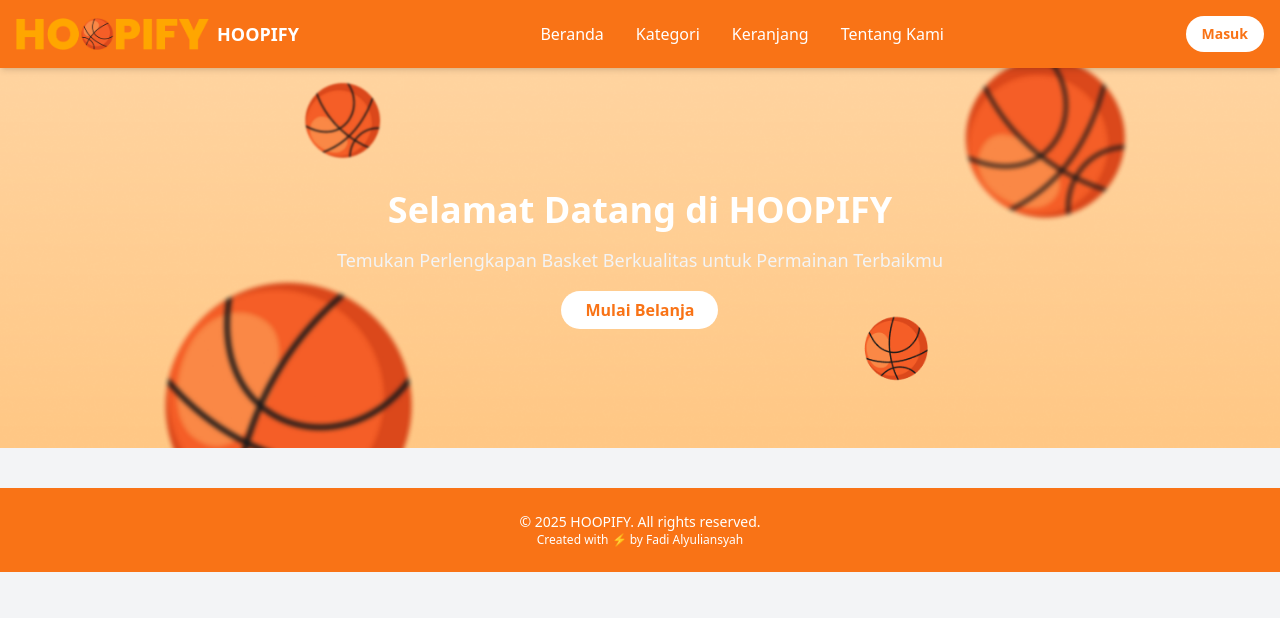
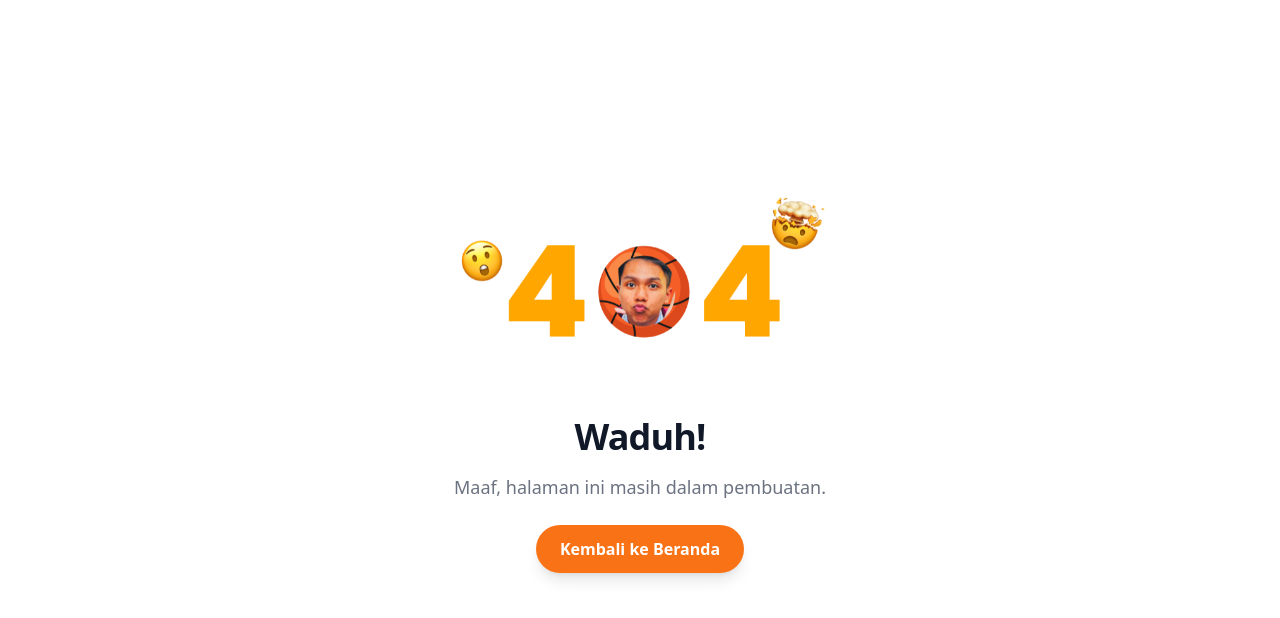
Before and after one commit to faadiial/hoopify, a plain HTML site: page produk.html in a window 1280 px wide. Drawn offline with nearby package versions, Linux system fonts and the light colour scheme.

Commit message:
Update produk.html

```diff
--- a/produk.html
+++ b/produk.html
@@ -1,73 +1,20 @@
 <!DOCTYPE html>
 <html lang="id">
 <head>
-    <meta charset="utf-8"/>
-    <meta content="width=device-width, initial-scale=1.0" name="viewport"/>
-    <title>HOOPIFY - Toko Peralatan Basket Online</title>
-    <link href="https://fonts.googleapis.com/css2?family=Poppins:wght@300;400;500;600;700&display=swap" rel="stylesheet"/>
-    <link href="https://cdnjs.cloudflare.com/ajax/libs/font-awesome/6.0.0/css/all.min.css" rel="stylesheet"/>
+    <meta charset="UTF-8">
+    <meta name="viewport" content="width=device-width, initial-scale=1.0">
+    <title>Oops! Error 404</title>
+    <link href="https://fonts.googleapis.com/css2?family=Poppins:wght@700&display=swap" rel="stylesheet">
     <script src="https://cdn.tailwindcss.com"></script>
 </head>
-<body class="font-poppins bg-gray-100">
-    <!-- Navbar -->
-    <nav class="bg-orange-500 text-white fixed w-full top-0 z-50 shadow-md">
-        <div class="container mx-auto px-4 py-4 flex justify-between items-center">
-            <a class="flex items-center space-x-2" href="index.html">
-                <img alt="Logo HOOPIFY" class="h-8" src="logo/logo.png"/>
-                <span class="text-lg font-semibold">HOOPIFY</span>
-            </a>
-            <div class="hidden md:flex space-x-8 font-medium">
-                <a class="hover:text-gray-200 transition" href="index.html">Beranda</a>
-                <a class="hover:text-gray-200 transition" href="kategori.html">Kategori</a>
-                <a class="hover:text-gray-200 transition" href="keranjang.html">Keranjang</a>
-                <a class="hover:text-gray-200 transition" href="tentang.html">Tentang Kami</a>
-            </div>
-            <div class="flex items-center space-x-4">
-                <a class="bg-white text-orange-500 px-4 py-2 rounded-full text-sm font-semibold hover:bg-gray-200 transition" href="login.html">Masuk</a>
-                <button class="menu-toggle text-xl md:hidden" onclick="toggleMenu()">
-                    <i class="fas fa-bars"></i>
-                </button>
-            </div>
+<body class="flex items-center justify-center min-h-screen bg-white text-gray-800 font-poppins">
+    <div class="container mx-auto px-6 flex flex-col items-center text-center">
+        <div class="md:w lg:w-1/2 flex justify-center">
+            <img src="logo/error.png" alt="Error Illustration" class="w-96 animate-bounce" />
         </div>
-    </nav>
-
-    <!-- Mobile Menu -->
-    <div id="mobileMenu" class="fixed left-0 top-0 w-full h-screen bg-black bg-opacity-50 hidden z-40">
-        <div class="w-64 bg-white h-full shadow-md p-6">
-            <button class="text-gray-800 text-2xl mb-6" onclick="toggleMenu()">
-                <i class="fas fa-times"></i>
-            </button>
-            <nav class="space-y-4">
-                <a class="block text-gray-800 font-medium hover:text-orange-500" href="index.html">Beranda</a>
-                <a class="block text-gray-800 font-medium hover:text-orange-500" href="kategori.html">Kategori</a>
-                <a class="block text-gray-800 font-medium hover:text-orange-500" href="keranjang.html">Keranjang</a>
-                <a class="block text-gray-800 font-medium hover:text-orange-500" href="tentang.html">Tentang Kami</a>
-            </nav>
-        </div>
+        <h2 class="mt-6 text-4xl font-bold tracking-tight text-gray-900">Waduh!</h2>
+        <p class="mt-4 text-lg text-gray-500">Maaf, halaman ini masih dalam pembuatan.</p>
+        <a href="index.html" class="mt-6 inline-block bg-orange-500 text-white px-6 py-3 rounded-full font-semibold shadow-lg hover:bg-orange-600 transition">Kembali ke Beranda</a>
     </div>
-
-    <!-- Header Section -->
-    <header class="mt-16 h-96 bg-[url('logo/bg.png')] bg-no-repeat bg-center bg-cover flex items-center justify-center text-center px-4">
-        <div>
-            <h1 class="text-4xl font-bold text-white mb-4">Selamat Datang di HOOPIFY</h1>
-            <p class="text-lg text-gray-100 mb-6">Temukan Perlengkapan Basket Berkualitas untuk Permainan Terbaikmu</p>
-            <a class="bg-white text-orange-500 py-2 px-6 rounded-full font-semibold hover:bg-gray-200 transition" href="produk.html">Mulai Belanja</a>
-        </div>
-    </header>
-
-    <!-- Footer Section -->
-    <footer class="bg-orange-500 text-white mt-10">
-        <div class="container mx-auto px-4 py-6 text-center">
-            <p class="text-sm">&copy; 2025 HOOPIFY. All rights reserved.</p>
-            <p class="text-xs">Created with ⚡ by Fadi Alyuliansyah</p>
-        </div>
-    </footer>
-
-    <script>
-        function toggleMenu() {
-            const menu = document.getElementById('mobileMenu');
-            menu.classList.toggle('hidden');
-        }
-    </script>
 </body>
 </html>
```
